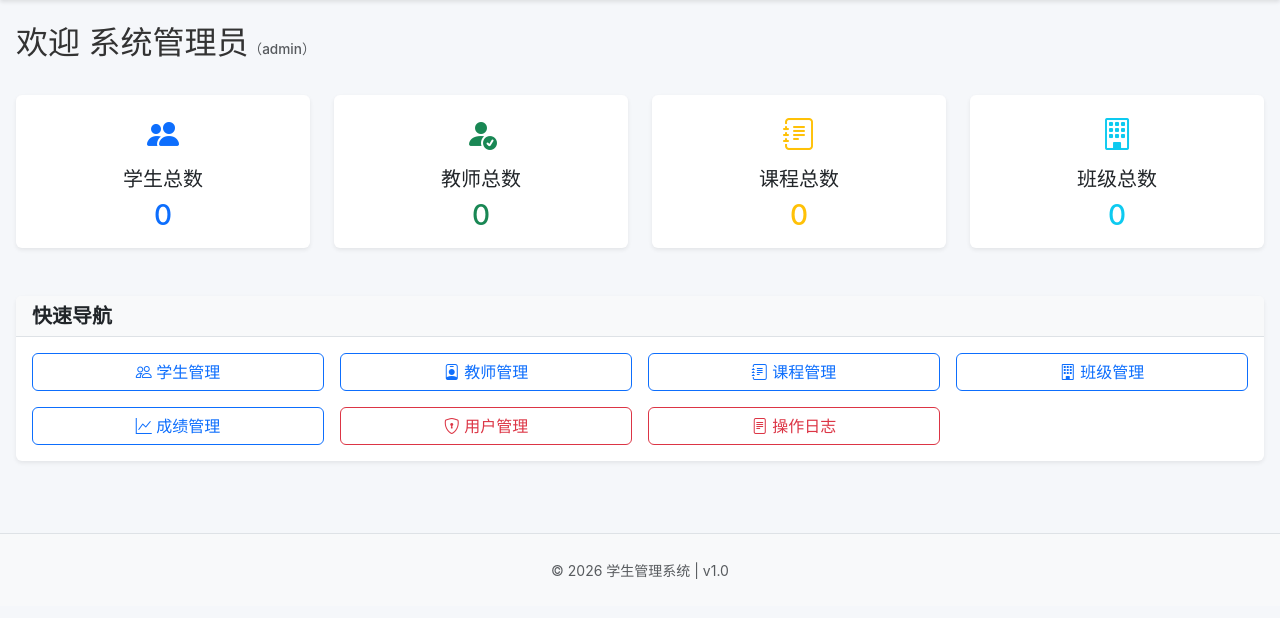
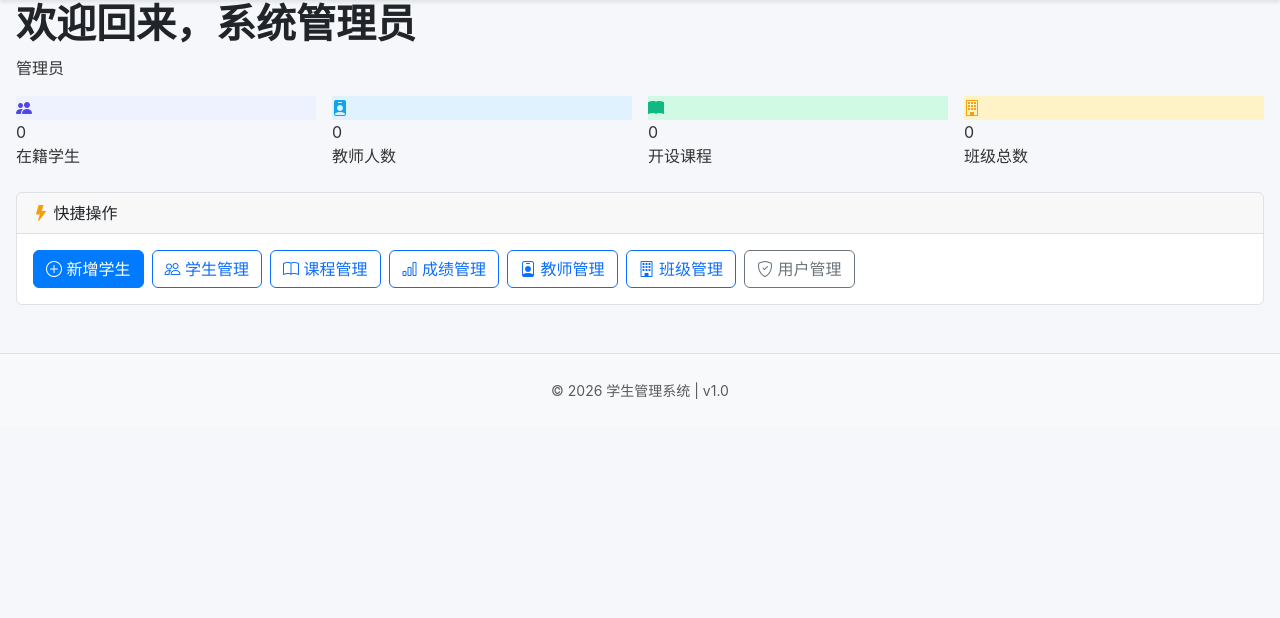
Before and after one commit to weichuyi/jystudent, a Flask app: page /dashboard in a window 1280 px wide. Shown: the part 57-675 px from the top of the page. Run offline with Flask 3, Linux system fonts and the light colour scheme; a user stored in the database is signed in; data comes from the database, SQL or seed files in the repository; data that the repository does not hold is empty.

Commit message:
重新设计仪表板模板的界面与文字内容
重构 templates/dashboard.html 以现代化仪表板：更新页面标题并添加 page_title 块，将旧版 Bootstrap 卡片网格替换为紧凑的 stat-card 组件，更新图标与配色并进行本地化处理

```diff
--- a/templates/dashboard.html
+++ b/templates/dashboard.html
@@ -1,122 +1,100 @@
 {% extends "base.html" %}
-
-{% block title %}仪表板{% endblock %}
+{% block title %}控制台{% endblock %}
+{% block page_title %}控制台{% endblock %}
 
 {% block content %}
-<div class="py-4">
-    <div class="row mb-4">
-        <div class="col-12">
-            <h1 class="h2">欢迎 {{ user.full_name }}<small class="text-muted">（{{ user.role }}）</small></h1>
+<div class="page-header">
+  <div>
+    <h1 class="page-title">欢迎回来，{{ user.full_name }} </h1>
+    <p class="page-subtitle">
+      {% if user.role == 'admin' %}管理员{% elif user.role == 'teacher' %}教师{% else %}学生{% endif %}
+    </p>
   </div>
 </div>
 
-    <div class="row g-4 mb-5">
-        <div class="col-md-3 col-sm-6">
-            <div class="card shadow-sm border-0 h-100">
-                <div class="card-body text-center">
-                    <i class="bi bi-people-fill text-primary" style="font-size: 2rem;"></i>
-                    <h3 class="h5 mt-2">学生总数</h3>
-                    <p class="h3 text-primary mb-0">{{ stats.total_students }}</p>
+<!-- 统计卡片 -->
+<div class="row g-3 mb-4">
+  <div class="col-6 col-xl-3">
+    <div class="stat-card" style="--stat-accent:#4f46e5">
+      <div class="stat-icon" style="background:#eef2ff;color:#4f46e5">
+        <i class="bi bi-people-fill"></i>
+      </div>
+      <div class="stat-value">{{ stats.total_students }}</div>
+      <div class="stat-label">在籍学生</div>
+    </div>
+  </div>
+  <div class="col-6 col-xl-3">
+    <div class="stat-card" style="--stat-accent:#0ea5e9">
+      <div class="stat-icon" style="background:#e0f2fe;color:#0ea5e9">
+        <i class="bi bi-person-badge-fill"></i>
+      </div>
+      <div class="stat-value">{{ stats.total_teachers }}</div>
+      <div class="stat-label">教师人数</div>
+    </div>
+  </div>
+  <div class="col-6 col-xl-3">
+    <div class="stat-card" style="--stat-accent:#10b981">
+      <div class="stat-icon" style="background:#d1fae5;color:#10b981">
+        <i class="bi bi-book-fill"></i>
+      </div>
+      <div class="stat-value">{{ stats.total_courses }}</div>
+      <div class="stat-label">开设课程</div>
+    </div>
+  </div>
+  <div class="col-6 col-xl-3">
+    <div class="stat-card" style="--stat-accent:#f59e0b">
+      <div class="stat-icon" style="background:#fef3c7;color:#f59e0b">
+        <i class="bi bi-building"></i>
+      </div>
+      <div class="stat-value">{{ stats.total_classes }}</div>
+      <div class="stat-label">班级总数</div>
     </div>
   </div>
 </div>
 
-        <div class="col-md-3 col-sm-6">
-            <div class="card shadow-sm border-0 h-100">
-                <div class="card-body text-center">
-                    <i class="bi bi-person-fill-check text-success" style="font-size: 2rem;"></i>
-                    <h3 class="h5 mt-2">教师总数</h3>
-                    <p class="h3 text-success mb-0">{{ stats.total_teachers }}</p>
-                </div>
-            </div>
-        </div>
-
-        <div class="col-md-3 col-sm-6">
-            <div class="card shadow-sm border-0 h-100">
-                <div class="card-body text-center">
-                    <i class="bi bi-journal-text text-warning" style="font-size: 2rem;"></i>
-                    <h3 class="h5 mt-2">课程总数</h3>
-                    <p class="h3 text-warning mb-0">{{ stats.total_courses }}</p>
-                </div>
-            </div>
-        </div>
-
-        <div class="col-md-3 col-sm-6">
-            <div class="card shadow-sm border-0 h-100">
-                <div class="card-body text-center">
-                    <i class="bi bi-building text-info" style="font-size: 2rem;"></i>
-                    <h3 class="h5 mt-2">班级总数</h3>
-                    <p class="h3 text-info mb-0">{{ stats.total_classes }}</p>
-                </div>
-            </div>
-        </div>
-    </div>
-
-    <div class="row">
-        <div class="col-12">
-            <div class="card shadow-sm border-0">
-                <div class="card-header bg-light border-bottom">
-                    <h5 class="mb-0">快速导航</h5>
+<!-- 快捷操作 -->
+<div class="card">
+  <div class="card-header">
+    <i class="bi bi-lightning-fill" style="color:#f59e0b"></i> 快捷操作
   </div>
   <div class="card-body">
-                    <div class="row g-3">
+    <div style="display:flex;gap:.5rem;flex-wrap:wrap">
       {% if user.role in ['admin', 'teacher'] %}
-                        <div class="col-md-3 col-sm-6">
-                            <a href="{{ url_for('list_students') }}" class="btn btn-outline-primary w-100">
+      <a href="{{ url_for('add_student') }}" class="btn btn-primary">
+        <i class="bi bi-plus-circle"></i> 新增学生
+      </a>
+      <a href="{{ url_for('list_students') }}" class="btn btn-outline-primary">
         <i class="bi bi-people"></i> 学生管理
       </a>
-                        </div>
+      <a href="{{ url_for('list_courses') }}" class="btn btn-outline-primary">
+        <i class="bi bi-book"></i> 课程管理
+      </a>
+      <a href="{{ url_for('list_scores') }}" class="btn btn-outline-primary">
+        <i class="bi bi-bar-chart"></i> 成绩管理
+      </a>
       {% if user.role == 'admin' %}
-                        <div class="col-md-3 col-sm-6">
-                            <a href="{{ url_for('list_teachers') }}" class="btn btn-outline-primary w-100">
+      <a href="{{ url_for('list_teachers') }}" class="btn btn-outline-primary">
         <i class="bi bi-person-badge"></i> 教师管理
       </a>
-                        </div>
-                        {% endif %}
-                        <div class="col-md-3 col-sm-6">
-                            <a href="{{ url_for('list_courses') }}" class="btn btn-outline-primary w-100">
-                                <i class="bi bi-journal-text"></i> 课程管理
-                            </a>
-                        </div>
-                        <div class="col-md-3 col-sm-6">
-                            <a href="{{ url_for('list_classes') }}" class="btn btn-outline-primary w-100">
+      <a href="{{ url_for('list_classes') }}" class="btn btn-outline-primary">
         <i class="bi bi-building"></i> 班级管理
       </a>
-                        </div>
-                        <div class="col-md-3 col-sm-6">
-                            <a href="{{ url_for('list_scores') }}" class="btn btn-outline-primary w-100">
-                                <i class="bi bi-graph-up"></i> 成绩管理
+      <a href="{{ url_for('list_users') }}" class="btn btn-outline-secondary">
+        <i class="bi bi-shield-check"></i> 用户管理
       </a>
-                        </div>
       {% endif %}
-                        {% if user.role == 'student' %}
-                        <div class="col-md-6 col-sm-6">
-                            <a href="{{ url_for('list_courses') }}" class="btn btn-outline-primary w-100">
-                                <i class="bi bi-journal-text"></i> 选课
+      {% else %}
+      <a href="{{ url_for('list_courses') }}" class="btn btn-primary">
+        <i class="bi bi-search"></i> 选课中心
       </a>
-                        </div>
-                        <div class="col-md-6 col-sm-6">
-                            <a href="{{ url_for('list_scores') }}" class="btn btn-outline-primary w-100">
-                                <i class="bi bi-graph-up"></i> 查看成绩
+      <a href="{{ url_for('list_enrollments') }}" class="btn btn-outline-primary">
+        <i class="bi bi-journal-bookmark"></i> 我的选课
       </a>
-                        </div>
-                        {% endif %}
-                        {% if user.role == 'admin' %}
-                        <div class="col-md-3 col-sm-6">
-                            <a href="{{ url_for('list_users') }}" class="btn btn-outline-danger w-100">
-                                <i class="bi bi-shield-lock"></i> 用户管理
+      <a href="{{ url_for('list_scores') }}" class="btn btn-outline-primary">
+        <i class="bi bi-bar-chart"></i> 我的成绩
       </a>
-                        </div>
-                        <div class="col-md-3 col-sm-6">
-                            <a href="{{ url_for('list_ops_log') }}" class="btn btn-outline-danger w-100">
-                                <i class="bi bi-file-text"></i> 操作日志
-                            </a>
-                        </div>
       {% endif %}
     </div>
   </div>
 </div>
-        </div>
-    </div>
-</div>
 {% endblock %}
```
Lines whose indentation alone changed are shown as unchanged.
